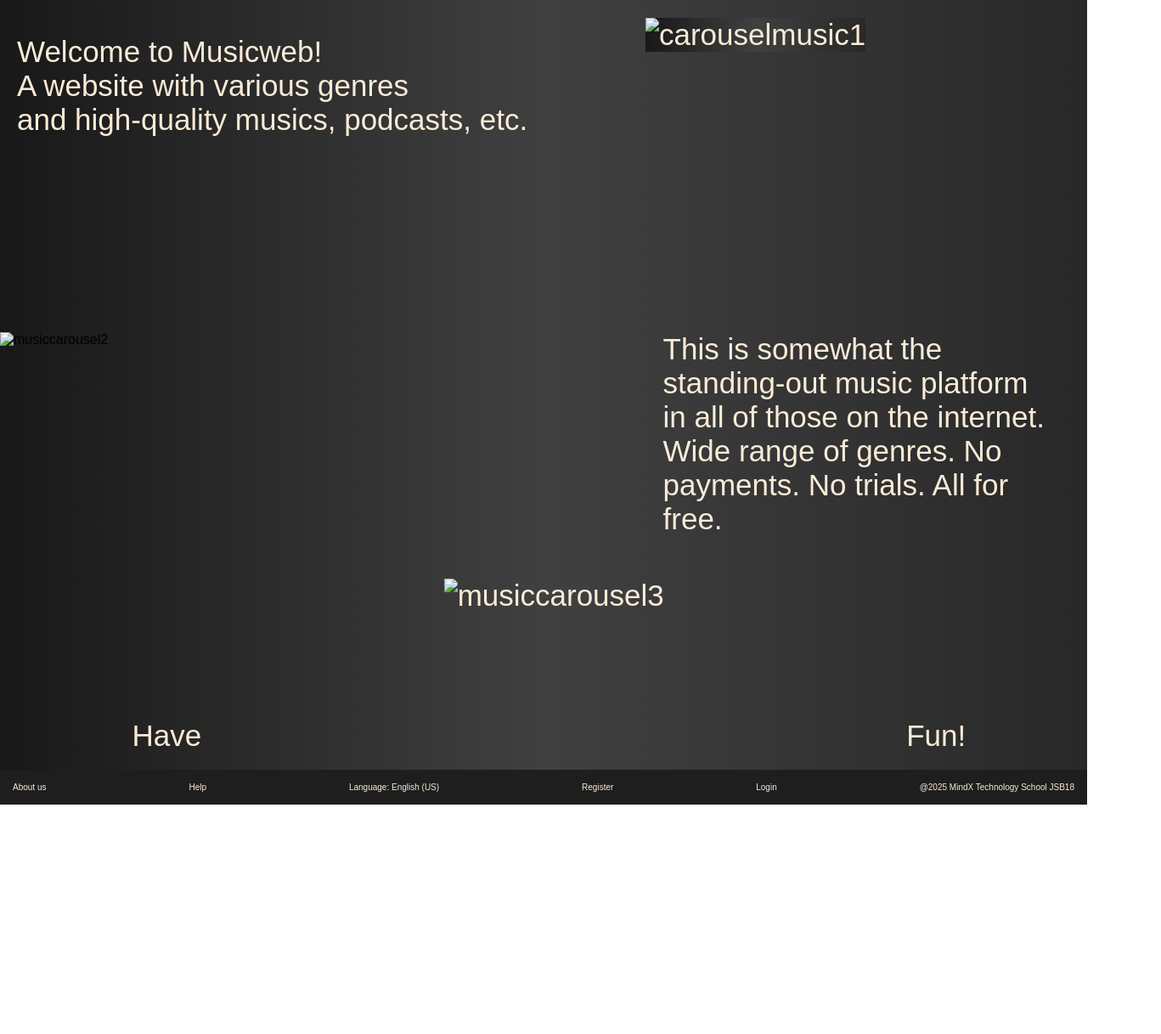
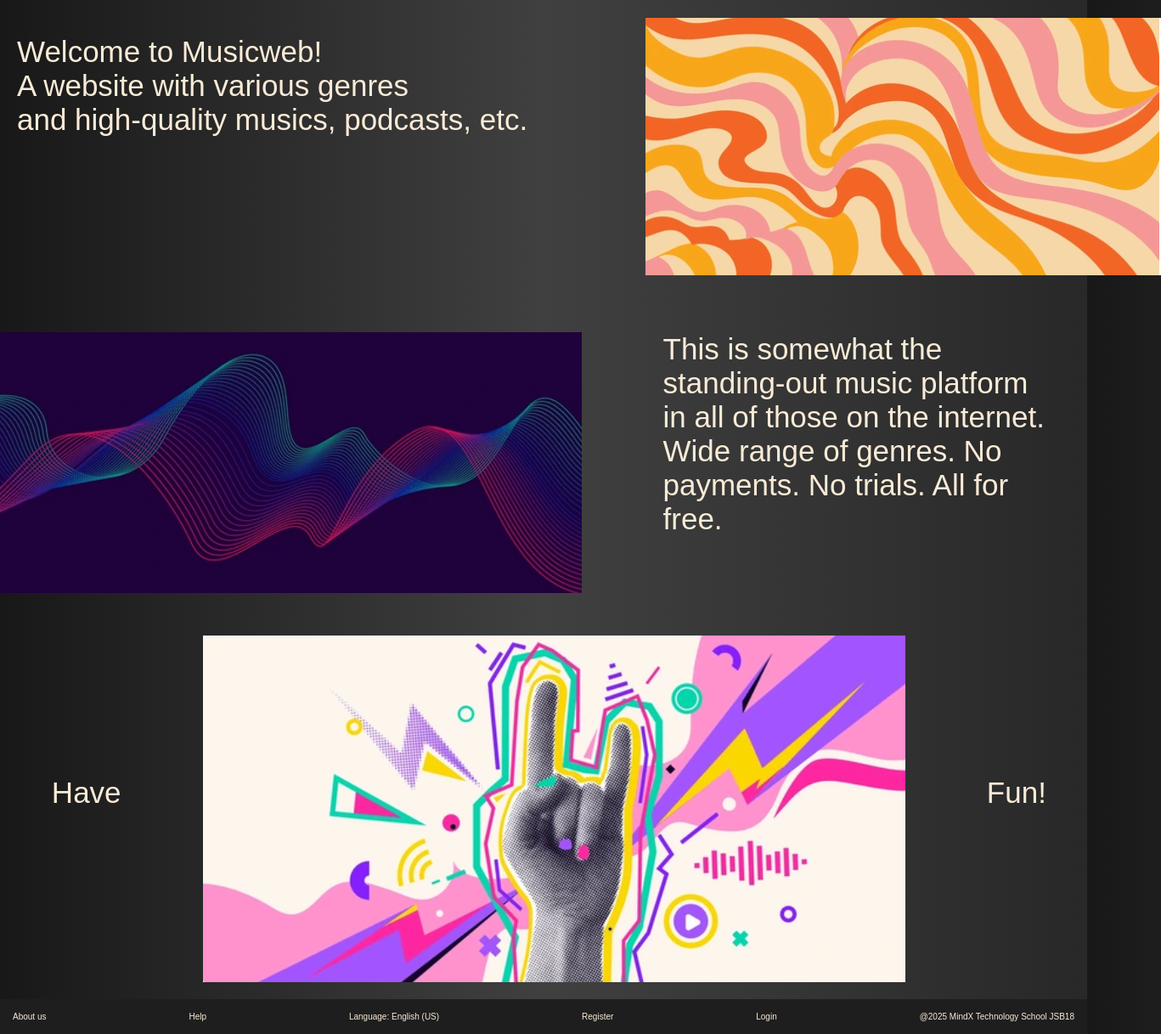
Before and after one commit to nlonfeke12/demo, a plain HTML site: page index.html in a window 1280 px wide. Shown: the part 54-1271 px from the top of the page at 85% size, 1367 px wide, since content can reach past the window. Before the commit the page ends 1001 px from the top, so only its background shows below. Drawn offline with Linux system fonts and the light colour scheme.

Commit message:
Update index.html

```diff
--- a/index.html
+++ b/index.html
@@ -158,7 +158,7 @@
             Welcome to Musicweb! <br />
             A website with various genres <br />and high-quality musics, podcasts,
             etc.
-            <img src="/img/musiccarousel1.PNG" alt="carouselmusic1" style="
+            <img src="./musiccarousel1.PNG" alt="carouselmusic1" style="
             top: -20px;
             background: linear-gradient(
               90deg,
@@ -172,7 +172,7 @@
         </p>
     </div>
     <div class="body2">
-        <img src="/img/musiccarousel2.PNG" alt="musiccarousel2" />
+        <img src="./musiccarousel2.PNG" alt="musiccarousel2" />
         <p style="font-size: 35px; color: antiquewhite">
             This is somewhat the<br />standing-out music platform<br />in all of
             those on the internet.<br />Wide range of genres. No<br />payments. No
@@ -181,7 +181,7 @@
     </div>
     <div class="body3">
         <p style="padding-top: 13%">Have</p>
-        <img src="/img/musiccarousel3.PNG" alt="musiccarousel3" />
+        <img src="./musiccarousel3.PNG" alt="musiccarousel3" />
         <p style="padding-top: 13%">Fun!</p>
     </div>
     <div class="footer">
```
